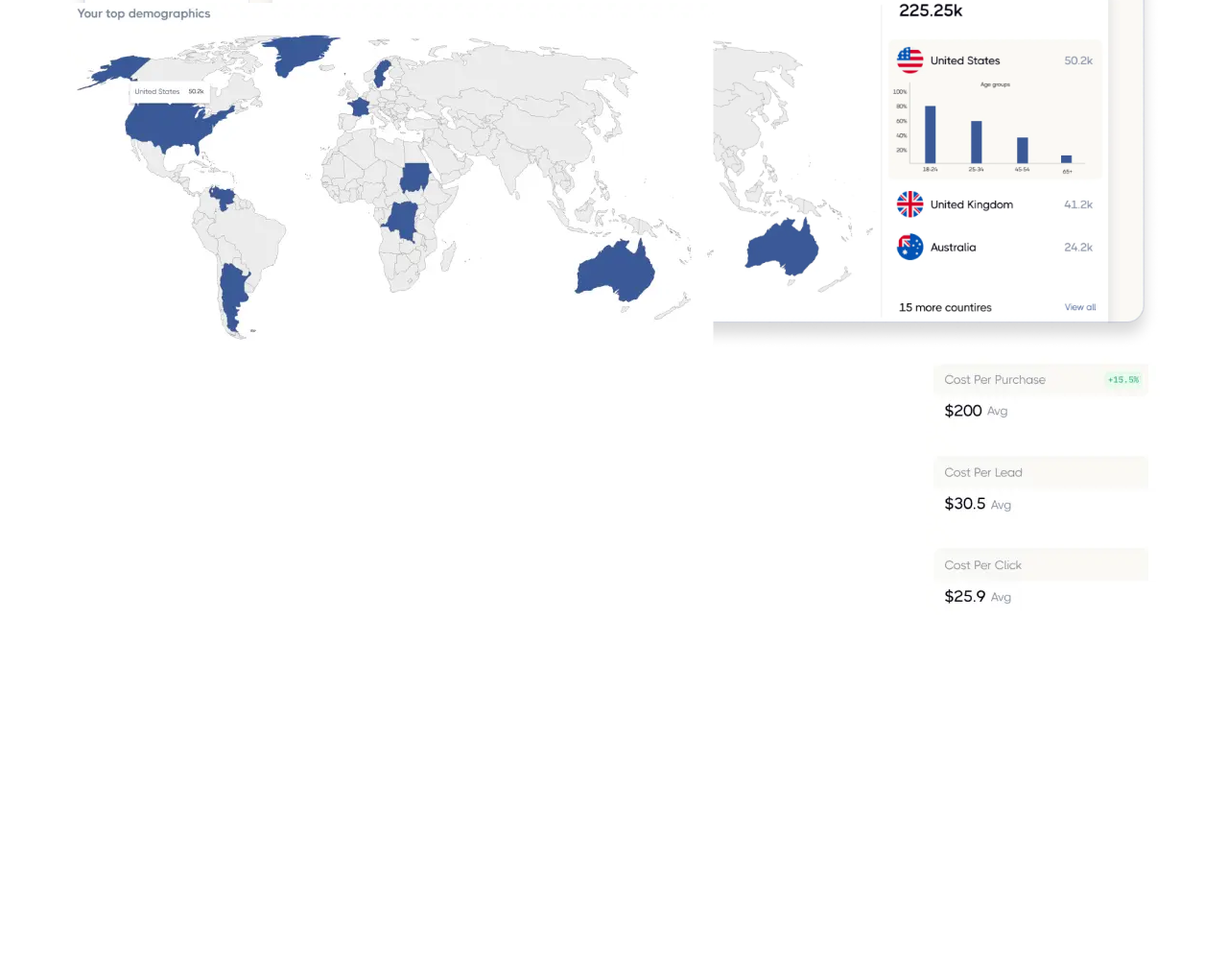
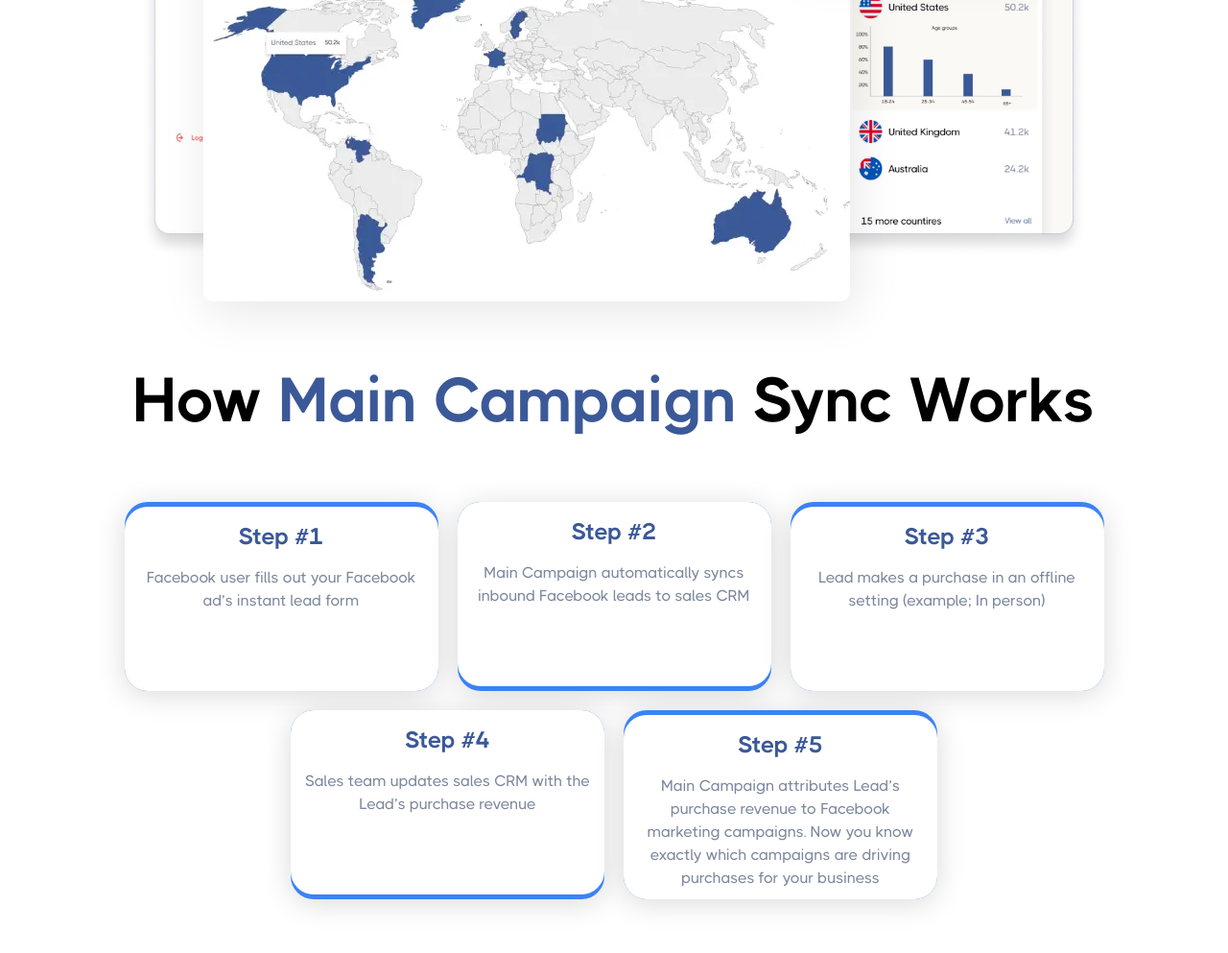
Before and after one commit to tusharswami534/Main-Campaign, a plain HTML site: page index.html in a window 1280 px wide. Shown: the part 2511-3504 px from the top of the page at 96% size. Before the commit the page ends 3152 px from the top, so only its background shows below. Drawn offline with nearby package versions, Linux system fonts and the light colour scheme.

Commit message:
How Main Campaign Sync Works section complete

```diff
--- a/index.html
+++ b/index.html
@@ -41,6 +41,10 @@
           fontSize: {
             '80px': '80px',
             '65px': '65px',
+          },
+          boxShadow: {
+            'images-shadow': ' 5px 10px 50px 0px #0000001A',
+            'main-campaign': '  0px 4px 30px 0px #00000026',
           }
         }
       }
@@ -85,9 +89,12 @@
           class="placeholder:text-venus  placeholder:text-xl max-lg:w-9/12  placeholder:font-medium placeholder:leading-[150%] w-full px-4 rounded-[60px] text-xl  mx-auto py-5 max-lg:py-4 max-md:py-3 outline-none">
       </div>
     </div>
-    <div class="md:min-h-[800px] w-full max-w-[1485px] max-md:justify-center max-md:flex max-md:items-center max-md:flex-col mx-auto relative">
-      <img src="./assets/images/webp/welcome-back.webp" alt="welcome-back" class="md:absolute max-md:w-9/12 top-0 left-0 max-w-[963px] w-full">
-      <img src="./assets/images/webp/welcome-back-table.webp" alt="table" class="md:absolute max-md:w-9/12 right-0 bottom-0 max-w-[963px] w-full">
+    <div
+      class="md:min-h-[800px] w-full max-w-[1485px] max-md:justify-center max-md:flex max-md:items-center max-md:flex-col mx-auto relative">
+      <img src="./assets/images/webp/welcome-back.webp" alt="welcome-back"
+        class="md:absolute max-md:w-9/12 top-0 left-0 max-w-[963px] w-full">
+      <img src="./assets/images/webp/welcome-back-table.webp" alt="table"
+        class="md:absolute max-md:w-9/12 right-0 bottom-0 max-w-[963px] w-full">
 
     </div>
   </section>
@@ -103,17 +110,53 @@
   </section>
   <section class="py-14">
     <div class="container mx-auto ">
-      <div class="max-w-[790px] mx-auto">
+      <div class="max-w-[790px] mb-5 mx-auto">
         <h1
           class="text-black text-65px max-xl:text-6xl max-lg:text-5xl max-md:text-4xl max-sm:text-3xl leading-[120%] text-center font-bold text">
           Marketing analytics that REALLY matter</h1>
       </div>
       <div class="relative">
-        <img src="./assets/images/webp/welcome-back.webp" alt="welcome-back">
-        <img src="./assets/images/webp/world-map.webp" alt="world-map" class="absolute bottom-0">
-        <img src="/assets/images/webp/cost-per-click.webp" alt="cost-per-click" class="absolute right-0">
+        <img  src="./assets/images/webp/welcome-back.webp" alt="welcome-back" class="max-w-[988px] max-sm:w-9/12 mx-auto w-full">
+        <img src="./assets/images/webp/world-map.webp" alt="world-map" class="absolute left-[42%] -translate-x-1/2 shadow-images-shadow hidden lg:block rounded-[10px] bottom-[-6%]">
+        <img src="/assets/images/webp/cost-per-click.webp" alt="cost-per-click" class="absolute top-[22%]  shadow-images-shadow rounded-[10px] hidden lg:block right-[12%]">
       </div>
     </div>
+  </section>
+  <section class="py-14 px-3 flex flex-col justify-center">
+      <h1 class="text-black text-65px max-xl:text-6xl max-lg:text-5xl max-md:text-4xl max-sm:text-3xl leading-[120%] text-center font-bold text">How<span class="text-twilight"> Main Campaign </span>Sync Works</h1>
+      <div class="flex gap-5 mx-auto flex-wrap mt-16  justify-center">
+        <div class="max-w-[327px] w-full flex items-end min-h-[197px] rounded-3xl bg-blue-500 shadow-main-campaign">
+          <div class="w-full min-h-[192px] rounded-3xl px-3 bg-white">
+            <h5 class="font-bold text-center text-twilight text-2xl pt-4 pb-4 max-xl:text-xl max-md:text-lg max-sm:text-base">Step #1</h5>
+            <p class="text-venus text-base font-medium text-center -mt-0.5 max-lg:text-sm max-md:text-xs">Facebook user fills out your Facebook ad’s instant lead form</p>
+          </div>
+        </div>
+        <div class="max-w-[327px] w-full flex items-start min-h-[197px] rounded-3xl bg-blue-500 shadow-main-campaign">
+          <div class="w-full min-h-[192px] rounded-3xl px-3 bg-white">
+            <h5 class="font-bold text-center text-twilight text-2xl pt-4 pb-4 max-xl:text-xl max-md:text-lg max-sm:text-base">Step #2</h5>
+            <p class="text-venus text-base font-medium text-center -mt-0.5 max-lg:text-sm max-md:text-xs">Main Campaign automatically syncs inbound Facebook leads to sales CRM</p>
+          </div>
+        </div>
+        <div class="max-w-[327px] w-full flex items-end min-h-[197px] rounded-3xl bg-blue-500 shadow-main-campaign">
+          <div class="w-full min-h-[192px] rounded-3xl px-3 bg-white">
+            <h5 class="font-bold text-center text-twilight text-2xl pt-4 pb-4 max-xl:text-xl max-md:text-lg max-sm:text-base">Step #3</h5>
+            <p class="text-venus text-base font-medium text-center -mt-0.5 max-lg:text-sm max-md:text-xs">Lead makes a purchase in an offline setting (example; In person)</p>
+          </div>
+        </div>
+        <div class="max-w-[327px] w-full flex items-start min-h-[197px] rounded-3xl bg-blue-500 shadow-main-campaign">
+          <div class="w-full min-h-[192px] rounded-3xl px-3 bg-white">
+            <h5 class="font-bold text-center text-twilight text-2xl pt-4 pb-4 max-xl:text-xl max-md:text-lg max-sm:text-base">Step #4</h5>
+            <p class="text-venus text-base font-medium text-center -mt-0.5 max-lg:text-sm max-md:text-xs">Sales team updates sales CRM with the Lead’s purchase revenue</p>
+          </div>
+        </div>
+        <div class="max-w-[327px] w-full flex items-end min-h-[197px] rounded-3xl bg-blue-500 shadow-main-campaign">
+          <div class="w-full min-h-[192px] rounded-3xl px-3 bg-white">
+            <h5 class="font-bold text-center text-twilight text-2xl pt-4 pb-4 max-xl:text-xl max-md:text-lg max-sm:text-base">Step #5</h5>
+            <p class="text-venus text-base font-medium text-center -mt-0.5 max-lg:text-sm max-md:text-xs">Main Campaign attributes Lead’s purchase revenue to Facebook marketing campaigns. Now you know exactly which campaigns are driving purchases for your business</p>
+          </div>
+        </div>
+      </div>
+
   </section>
   <script src="./assets/js/app.js"></script>
 </body>
```
Lines whose indentation alone changed are shown as unchanged.
